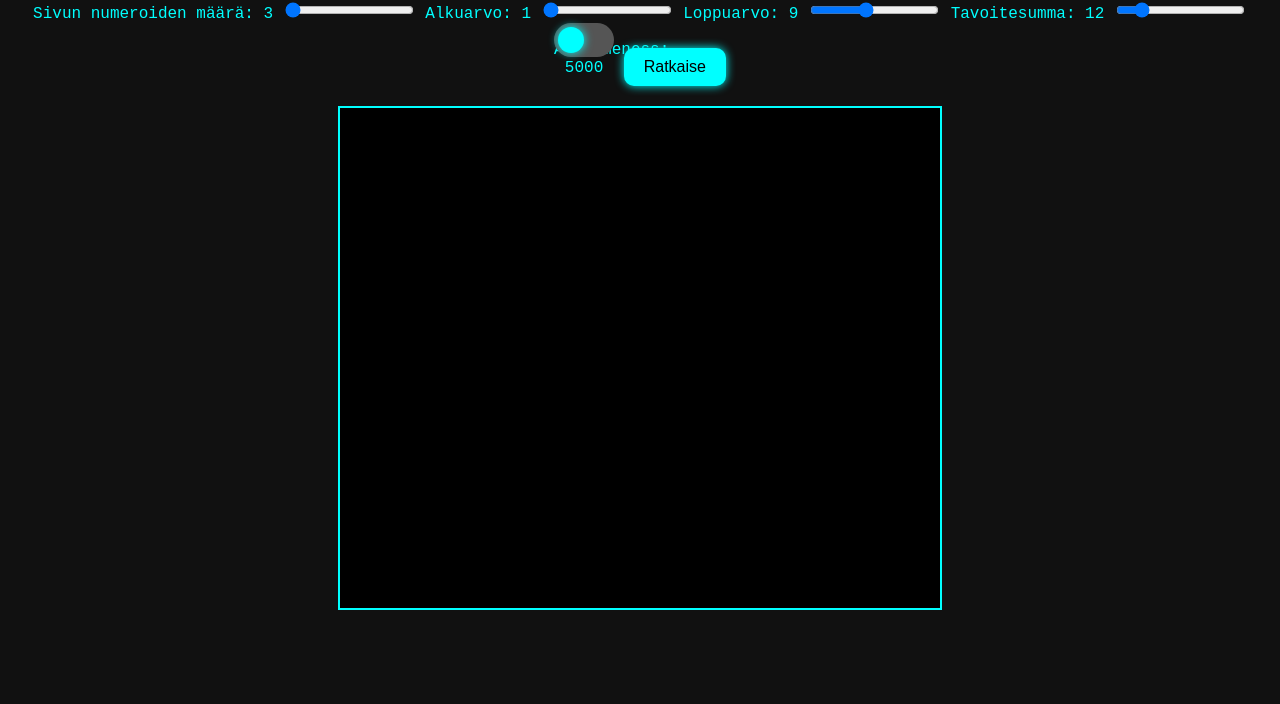
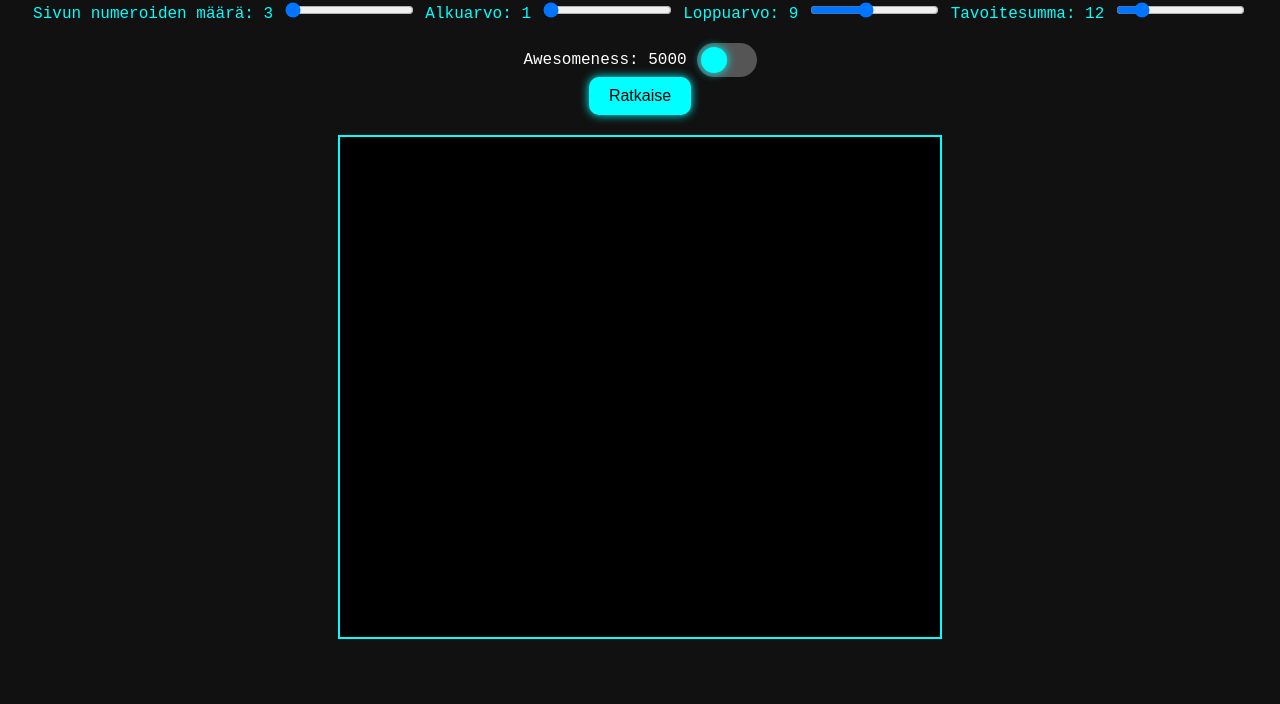
Before and after one commit to NuDeliTy/nudelity.github.io, a plain HTML site: page index.html in a window 1280 px wide. Shown: the part 96-800 px from the top of the page. Drawn offline with Linux system fonts and the light colour scheme.

Commit message:
Update index.html

```diff
--- a/index.html
+++ b/index.html
@@ -23,11 +23,14 @@
     <input type="range" id="targetSum" min="3" max="60" value="12" />
   </div>
 
-  <label class="switch">
-    <input type="checkbox" id="awesomenessToggle" />
-    <span class="slider round"></span>
-    <span class="label-text">Awesomeness: 5000</span>
-  </label>
+  <div class="toggle-container">
+    <span>Awesomeness: 5000</span>
+    <label class="switch">
+      <input type="checkbox" id="awesomenessToggle">
+      <span class="slider round"></span>
+    </label>
+  </div>
+
 
   <button id="solveButton">Ratkaise</button>
 
```
